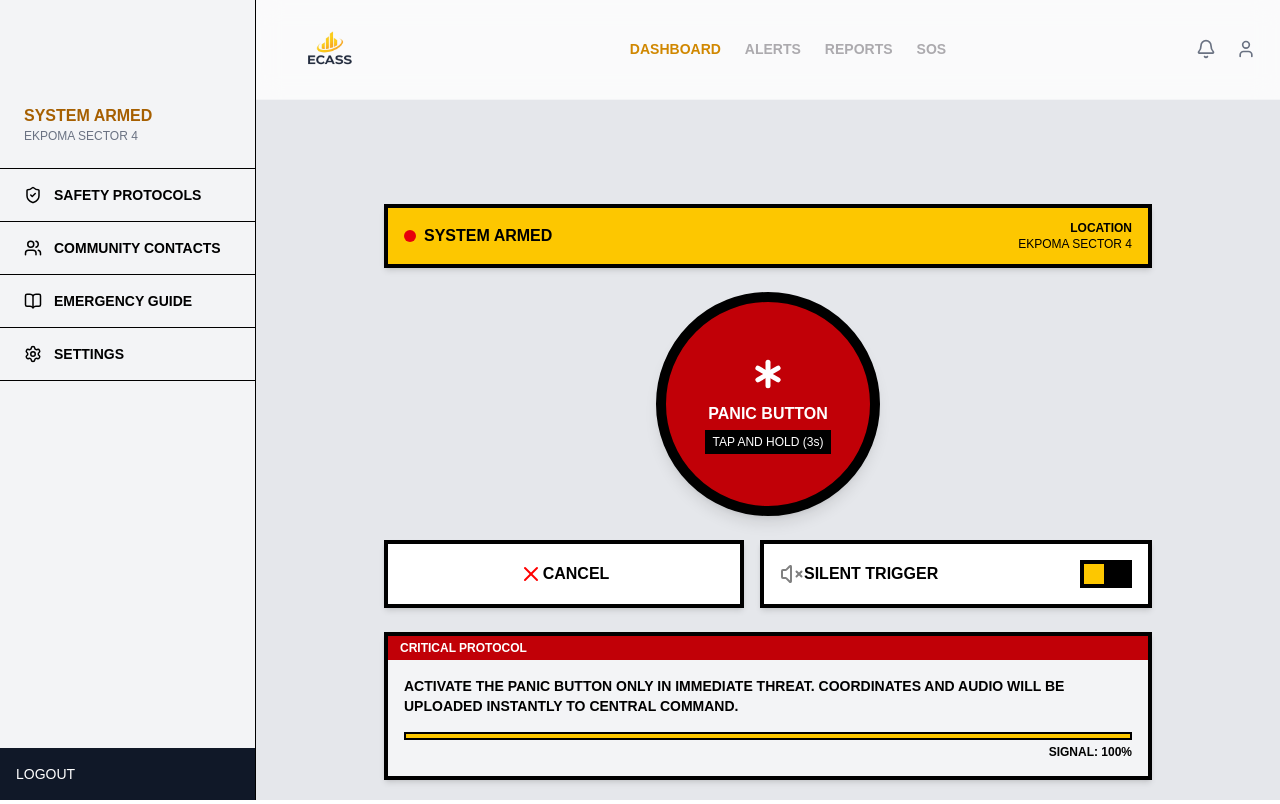
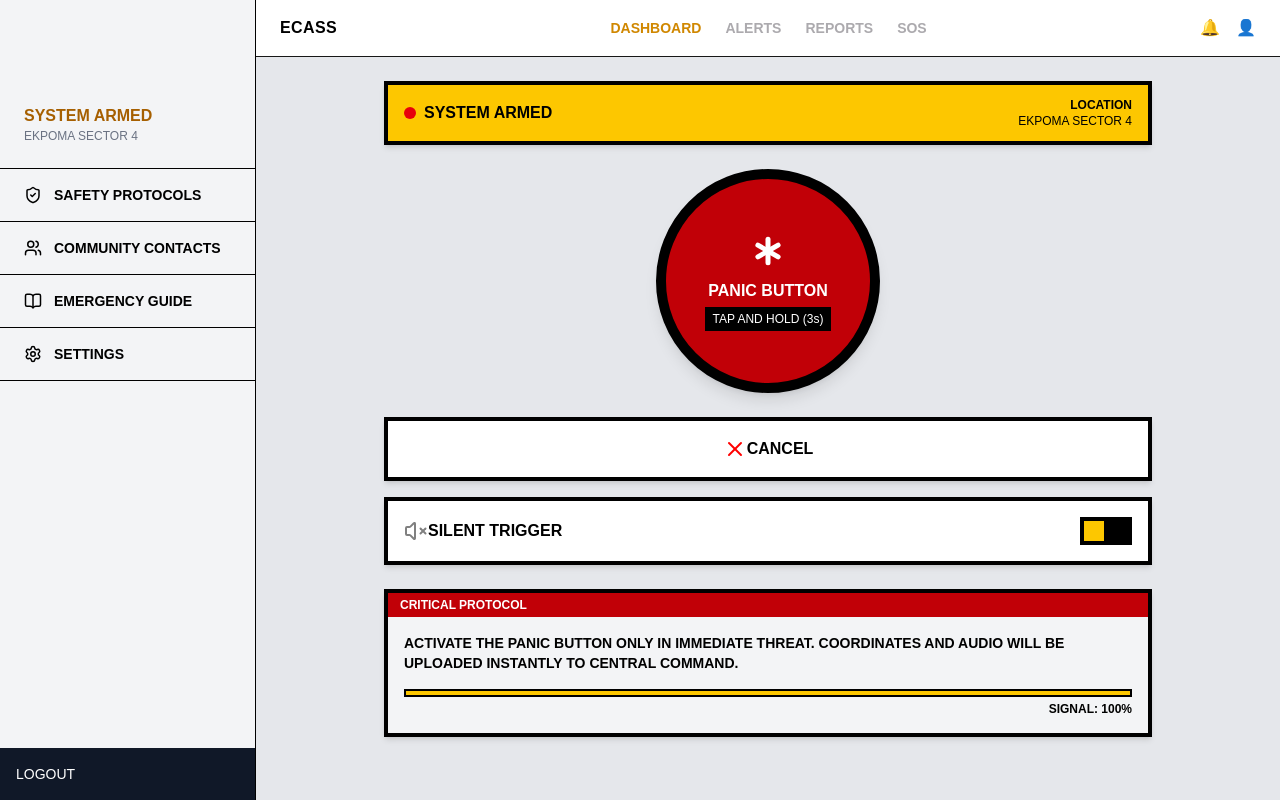
Before and after one commit to irorerejuliet/Ecass-webapp, a Next.js app: page / in a window 1280 px wide. Built offline with nearby package versions, Linux system fonts and the light colour scheme.

Commit message:
mOBILE NAV IS NOT WORKING YET

```diff
--- a/src/components/features/ControlPanel.tsx
+++ b/src/components/features/ControlPanel.tsx
@@ -2,7 +2,7 @@ import { VolumeX, X } from "lucide-react";
 
 const ControlPanel = () => {
   return (
-    <div className="flex gap-4 w-full max-w-3xl text-black font-bold">
+    <div className="flex lg:flex-col flex-row gap-4 w-full max-w-3xl text-black font-bold">
       <button className="flex-1 border-4 border-black py-4 bg-white shadow-md flex items-center justify-center">
         <X color="red" size={24} />
         CANCEL
--- a/src/components/features/StatusBanner.tsx
+++ b/src/components/features/StatusBanner.tsx
@@ -2,7 +2,7 @@
 
 const StatusBanner = () => {
   return (
-    <div className="w-full max-w-3xl bg-yellow-400 text-black border-4 border-black shadow-md flex justify-between px-4 py-3 mt-20">
+    <div className="w-full max-w-3xl bg-yellow-400 text-black border-4 border-black shadow-md flex justify-between px-4 py-3 ">
       <div className="flex items-center gap-2 font-bold">
         <span className="w-3 h-3 bg-red-600 rounded-full"></span>
         SYSTEM ARMED
--- a/src/components/layouts/Navbar.tsx
+++ b/src/components/layouts/Navbar.tsx
@@ -1,169 +1,22 @@
-"use client";
-
-import React, { useState, useCallback } from "react";
-import {
-  LayoutDashboard,
-  Bell,
-  FileText,
-  AlertTriangle,
-  User,
-  X,
-  ChevronRight,
-} from "lucide-react";
-import Image from "next/image";
 
 const Navbar = () => {
-  const [isOpen, setIsOpen] = useState(false);
+  return (
+    <header className="flex justify-between items-center px-6 py-4 border-b bg-white">
+      <h1 className="font-bold tracking-wide text-black">ECASS</h1>
 
-  // Use callback and functional update for maximum stability
-  const toggleMenu = useCallback((e?: React.MouseEvent) => {
-    if (e) e.stopPropagation();
-    setIsOpen((prev) => !prev);
-  }, []);
+      <nav className="flex gap-6 text-sm text-[#ACAAAE] font-semibold">
+        <span className="text-yellow-600 font-semibold">DASHBOARD</span>
+        <span>ALERTS</span>
+        <span>REPORTS</span>
+        <span>SOS</span>
+      </nav>
 
-  const closeMenu = useCallback(() => {
-    setIsOpen(false);
-  }, []);
+      <div className="flex gap-4">
+        <span>🔔</span>
+        <span>👤</span>
+      </div>
+    </header>
+  );
+}
 
-  const menuItems = [
-    {
-      id: "nav-dash",
-      name: "DASHBOARD",
-      active: true,
-      icon: <LayoutDashboard size={18} />,
-    },
-    {
-      id: "nav-alert",
-      name: "ALERTS",
-      active: false,
-      icon: <Bell size={18} />,
-    },
-    {
-      id: "nav-rep",
-      name: "REPORTS",
-      active: false,
-      icon: <FileText size={18} />,
-    },
-    {
-      id: "nav-sos",
-      name: "SOS",
-      active: false,
-      icon: <AlertTriangle size={18} />,
-    },
-  ];
-
-  return (
-    <>
-      <header className="flex justify-between items-center px-6 py-4 border-b bg-white/80 backdrop-blur-md border-gray-100 sticky top-0 z-50">
-        <div
-          className="cursor-pointer active:scale-95 transition-transform"
-          onClick={toggleMenu}
-        >
-          <Image
-            src="/images/Logoo.png"
-            alt="ECASS Logo"
-            width={100}
-            height={40}
-            priority
-          />
-        </div>
-
-        {/* Desktop Navigation */}
-        <nav className="hidden md:flex gap-6 text-sm text-[#ACAAAE] font-semibold">
-          {menuItems.map((item) => (
-            <span
-              key={item.id}
-              className={`cursor-pointer transition-colors hover:text-black ${item.active ? "text-yellow-600" : ""}`}
-            >
-              {item.name}
-            </span>
-          ))}
-        </nav>
-
-        {/* Right Side Icons */}
-        <div className="flex gap-5 z-[60] items-center text-gray-500">
-          <Bell
-            size={20}
-            className="cursor-pointer hover:text-black transition-colors"
-          />
-          <User
-            size={20}
-            className="cursor-pointer hover:text-black transition-colors"
-          />
-        </div>
-
-        {/* --- MOBILE DRAWER --- */}
-        <div
-          className={`fixed top-0 left-0 h-screen w-[80%] max-w-[300px] bg-[#1A1A1A] text-white shadow-2xl transform transition-all duration-500 ease-[cubic-bezier(0.32,0,0.07,1)] z-[70] flex flex-col ${
-            isOpen ? "translate-x-0 opacity-100" : "-translate-x-full opacity-0"
-          }`}
-        >
-          <div className="p-8 border-b border-white/10 flex justify-between items-center">
-            <span className="text-xs font-black tracking-[0.3em] text-yellow-500 uppercase">
-              Menu
-            </span>
-            <button
-              onClick={closeMenu}
-              className="w-10 h-10 flex items-center justify-center rounded-full bg-white/5 hover:bg-white/10 transition-colors"
-            >
-              <X size={18} />
-            </button>
-          </div>
-
-          <nav className="flex flex-col p-4 pt-8">
-            {menuItems.map((item) => (
-              <div
-                key={`mobile-${item.id}`}
-                onClick={closeMenu}
-                className={`group flex items-center justify-between p-4 mb-2 rounded-2xl transition-all duration-300 cursor-pointer ${
-                  item.active
-                    ? "bg-yellow-600 text-white shadow-lg shadow-yellow-600/20"
-                    : "hover:bg-white/5 text-gray-400 hover:text-white"
-                }`}
-              >
-                <div className="flex items-center gap-4">
-                  <span
-                    className={
-                      item.active
-                        ? "text-white"
-                        : "text-gray-500 group-hover:text-yellow-500 transition-colors"
-                    }
-                  >
-                    {item.icon}
-                  </span>
-                  <span className="text-sm font-bold tracking-widest">
-                    {item.name}
-                  </span>
-                </div>
-                <ChevronRight
-                  size={18}
-                  className={`transition-transform duration-300 ${
-                    item.active
-                      ? "translate-x-0 opacity-100"
-                      : "-translate-x-4 opacity-0 group-hover:translate-x-0 group-hover:opacity-100"
-                  }`}
-                />
-              </div>
-            ))}
-          </nav>
-
-          <div className="mt-auto p-8 opacity-20">
-            <h2 className="font-black text-4xl tracking-tighter italic">
-              ECASS
-            </h2>
-          </div>
-        </div>
-
-        {/* Overlay */}
-        {isOpen && (
-          <div
-            className="fixed inset-0 bg-black/60 backdrop-blur-sm z-[65] transition-opacity duration-500"
-            onClick={closeMenu}
-          />
-        )}
-      </header>
-    </>
-  );
-};
-
-export default Navbar;
+export default Navbar
```
